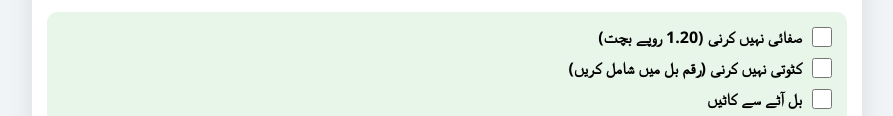
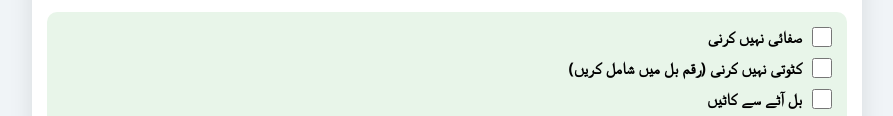
Before and after one commit to mu850/P3, a plain HTML site: page index.html in a window 1280 px wide. Shown: the part 267-383 px from the top of the page, without its empty margins (193-1086 px from the left). Drawn offline with Linux system fonts and the light colour scheme.

Commit message:
Remove savings note from noCln checkbox label

```diff
--- a/index.html
+++ b/index.html
@@ -49,7 +49,7 @@
         <div><label>ایڈوانس آٹا (کلو)</label><input type="number" id="advA" value="0"></div>
     </div>
     <div class="check-box-area">
-        <label class="check-item"><input type="checkbox" id="noCln"><span>صفائی نہیں کرنی (1.20 روپے بچت)</span></label>
+        <label class="check-item"><input type="checkbox" id="noCln"><span>صفائی نہیں کرنی</span></label>
         <label class="check-item"><input type="checkbox" id="noKat"><span>کٹوتی نہیں کرنی (رقم بل میں شامل کریں)</span></label>
         <label class="check-item"><input type="checkbox" id="payByA"><span>بل آٹے سے کاٹیں</span></label>
     </div>
```
